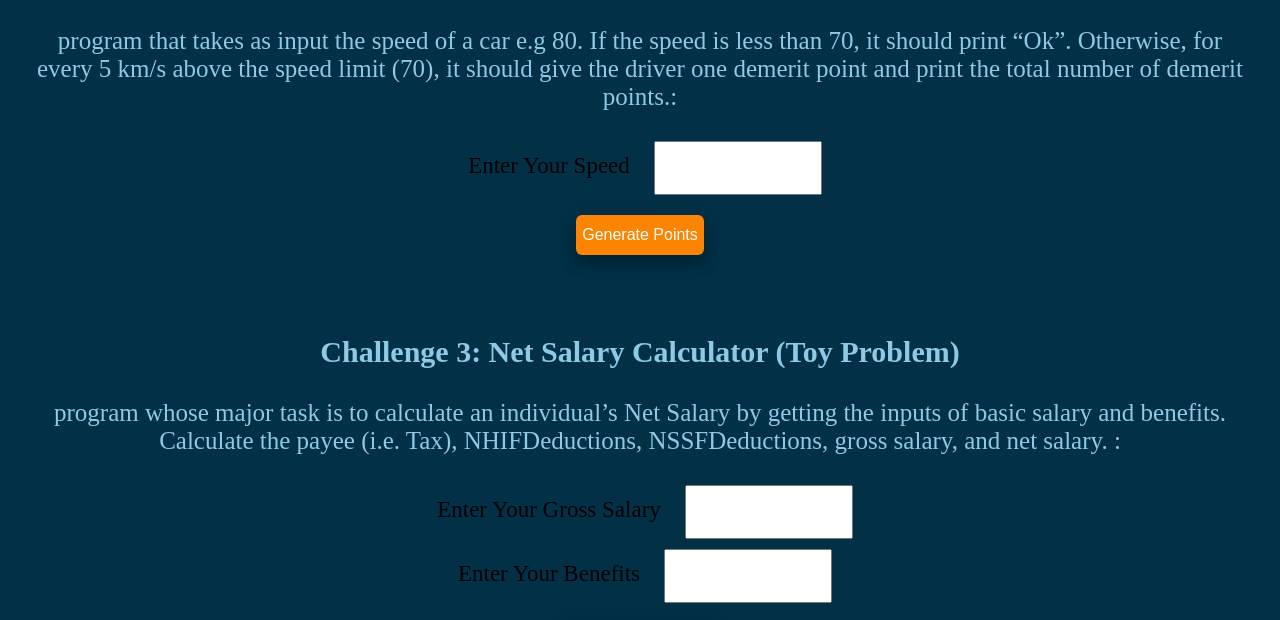
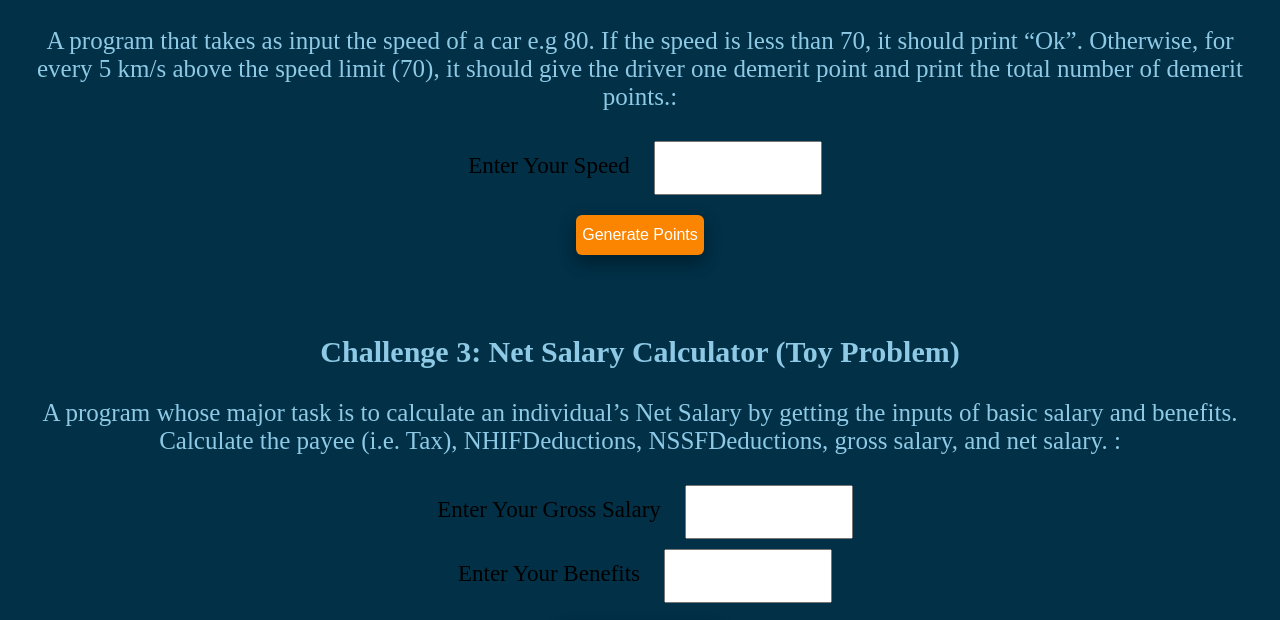
Before and after one commit to Owallah/phase-1-code-challenge-1, a plain HTML site: page index.html in a window 1280 px wide. Shown: the part 534-1154 px from the top of the page. Drawn offline with Linux system fonts and the light colour scheme.

```diff
--- a/index.html
+++ b/index.html
@@ -25,7 +25,7 @@
     <div class="generate-points">
 
         <h3>Challenge 2: Speed Detector (Toy Problem)</h3>
-        <p>program that takes as input the speed of a car e.g 80. If the speed is less than 70, it should print “Ok”. Otherwise, for every 5 km/s above the speed limit (70), it should give the driver one demerit point and print the total number of demerit points.: </p>
+        <p>A program that takes as input the speed of a car e.g 80. If the speed is less than 70, it should print “Ok”. Otherwise, for every 5 km/s above the speed limit (70), it should give the driver one demerit point and print the total number of demerit points.: </p>
         <form>
             <label>Enter Your Speed</label>
             <input type="text" id="speed-input"><br>
@@ -39,7 +39,7 @@
     <div class="generate-net-salary">
 
         <h3>Challenge 3: Net Salary Calculator (Toy Problem)</h3>
-        <p>program whose major task is to calculate an individual’s Net Salary by getting the inputs of basic salary and benefits. Calculate the payee (i.e. Tax), NHIFDeductions, NSSFDeductions, gross salary, and net salary. : </p>
+        <p>A program whose major task is to calculate an individual’s Net Salary by getting the inputs of basic salary and benefits. Calculate the payee (i.e. Tax), NHIFDeductions, NSSFDeductions, gross salary, and net salary. : </p>
         <form>
             <label>Enter Your Gross Salary</label>
             <input type="number" id="gross-input"><br>
```
Also changed, not shown: 1 other file.
